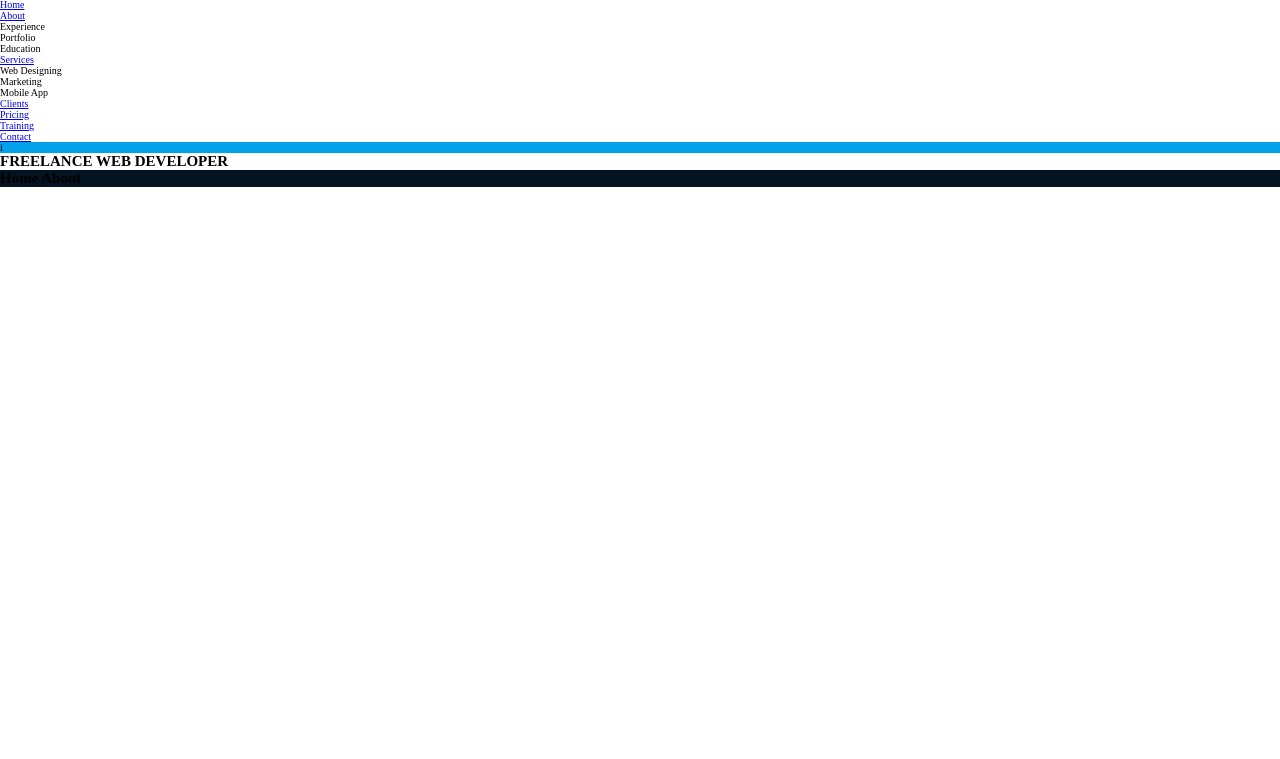
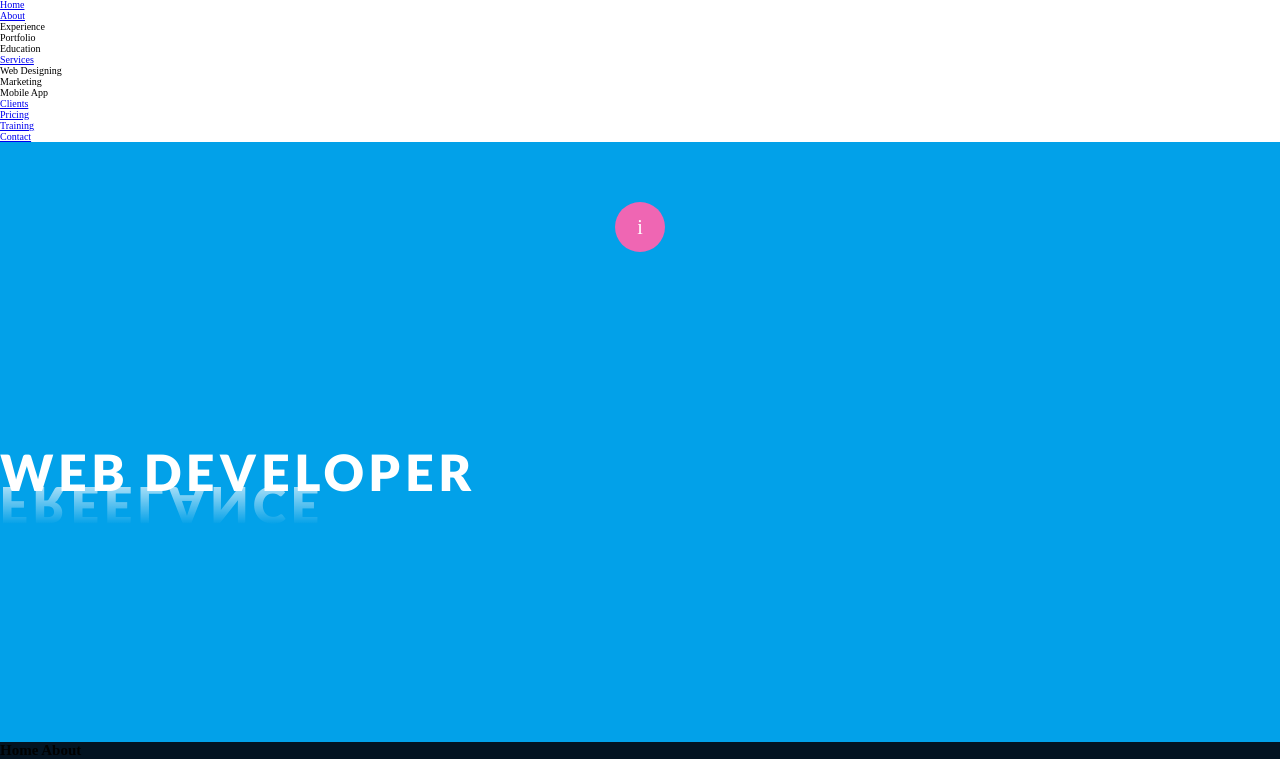
Before and after one commit to Ajanitone/animated-portfolio, a plain HTML site: page index.html in a window 1280 px wide. Shown: the part 63-822 px from the top of the page. Before the commit the page ends 800 px from the top, so only its background shows below. Drawn offline with Linux system fonts and the light colour scheme.

Commit message:
1st edit

```diff
--- a/index.html
+++ b/index.html
@@ -6,6 +6,10 @@
     <meta name="viewport" content="width=device-width, initial-scale=1.0" />
     <title>Animation-Portfolio</title>
     <link rel="stylesheet" href="style.css" />
+    <link rel="preconnect" href="https://fonts.googleapis.com">
+<link rel="preconnect" href="https://fonts.gstatic.com" crossorigin>
+<link href="https://fonts.googleapis.com/css2?family=Dancing+Script:wght@400;500;600;700&family=IBM+Plex+Serif:ital,wght@0,400;0,500;0,600;1,400;1,500;1,600&family=Inter:wght@100;200;300;400;500;600;700;800;900&family=Jura:wght@300;400;500;600;700&family=Lato:ital,wght@0,300;0,400;0,700;0,900;1,300;1,400;1,700&family=Maven+Pro:wght@400;500;600;700;800;900&family=Merriweather:ital,wght@0,400;0,700;1,400;1,700&family=Outfit:wght@300;400;600&family=Raleway:ital,wght@0,100;0,300;0,400;0,500;0,600;0,700;1,300;1,400;1,500;1,600;1,700&display=swap" rel="stylesheet">
+
   </head>
   <body>
     <main class="container">
@@ -37,10 +41,10 @@
           <div class="info">i</div>
       </section>
       <section class="txt">
-          <h1>
-              <span>FREELANCE</span>
-              <span>WEB DEVELOPER</span>
-          </h1>
+
+              <div class="txt-item txt-item-1">FREELANCE</div>
+              <div class="txt-item txt-item-2"><span class="txt-span">WEB DEVELOPER</span></div>
+
       </section>
     <footer class="footer">
         <h2>
--- a/style.css
+++ b/style.css
@@ -12,6 +12,51 @@
 }
 .container-1 {
     background-color: var(--blue) ;
+    height: 30rem;
+    padding: 1rem;
+    display: flex;
+    place-content: center;
+}
+.info {
+    width: 5rem;
+    height: 5rem;
+    font-size: 2rem;
+    display: flex;
+    text-align: center;
+    justify-content: center;
+    align-items: center;
+    margin-top: 5rem;
+    color: white;
+    background-color: var(--pink);
+    border-radius: 50%;
+}
+.txt {
+    background-color: var(--blue);
+    height: 30rem;
+    color: white;
+    font-size: 5rem;
+    display: block;
+    position: relative;
+    font-family: 'Lato', sans-serif;
+    font-weight: 900;
+    letter-spacing: 5px;
+}
+.txt-item-1,
+.text-item-2:after {
+    content:attr(data-text);
+    position: absolute;
+    top: 0;
+    left: 0;
+/* Change the position of transformed element */
+    transform-origin: bottom;
+/*  Rotates around x-axis */
+    transform: rotateX(180deg);
+    line-height: 0.85em;
+/* linear-gradient defined by up,down,left ,right ,diagonal */
+    background-image: linear-gradient(0deg, #ffffff 0, transparent 95%);
+    -webkit-background-clip: text;
+    color: transparent;
+    opacity: 0.7;
 }
 .footer {
     background-color: var(--dark-blue);
```
